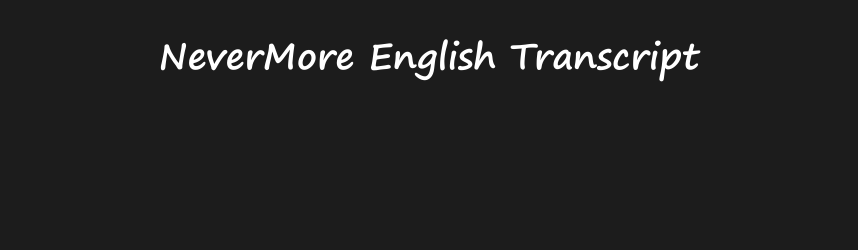
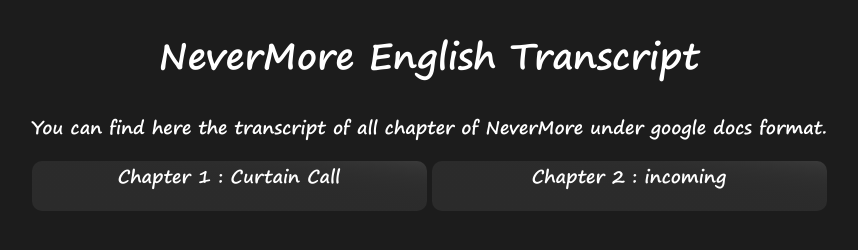
Before and after one commit to Nathan-Brtn/Nathan-Brtn.github.io, a plain HTML site: page Transcript.html in a window 1280 px wide. Shown: the whole page, without its empty margins (211-1069 px from the left). Drawn offline with Linux system fonts and the light colour scheme.

Commit message:
Update Transcript.html

```diff
--- a/Transcript.html
+++ b/Transcript.html
@@ -9,5 +9,14 @@
         <header>
             <h1>NeverMore English Transcript</h1>
         </header>
+        <p>You can find here the transcript of all chapter of NeverMore under google docs format.</p>
+        <article>
+            <div class="degrade-diagonal">
+                <a id="a" href="link.com">Chapter 1 : Curtain Call</a>
+            </div>
+            <div class="degrade-diagonal">
+                <a id="a" href="link.com">Chapter 2 : incoming</a>
+            </div>
+        </article>
     </body>
 </html>
```
